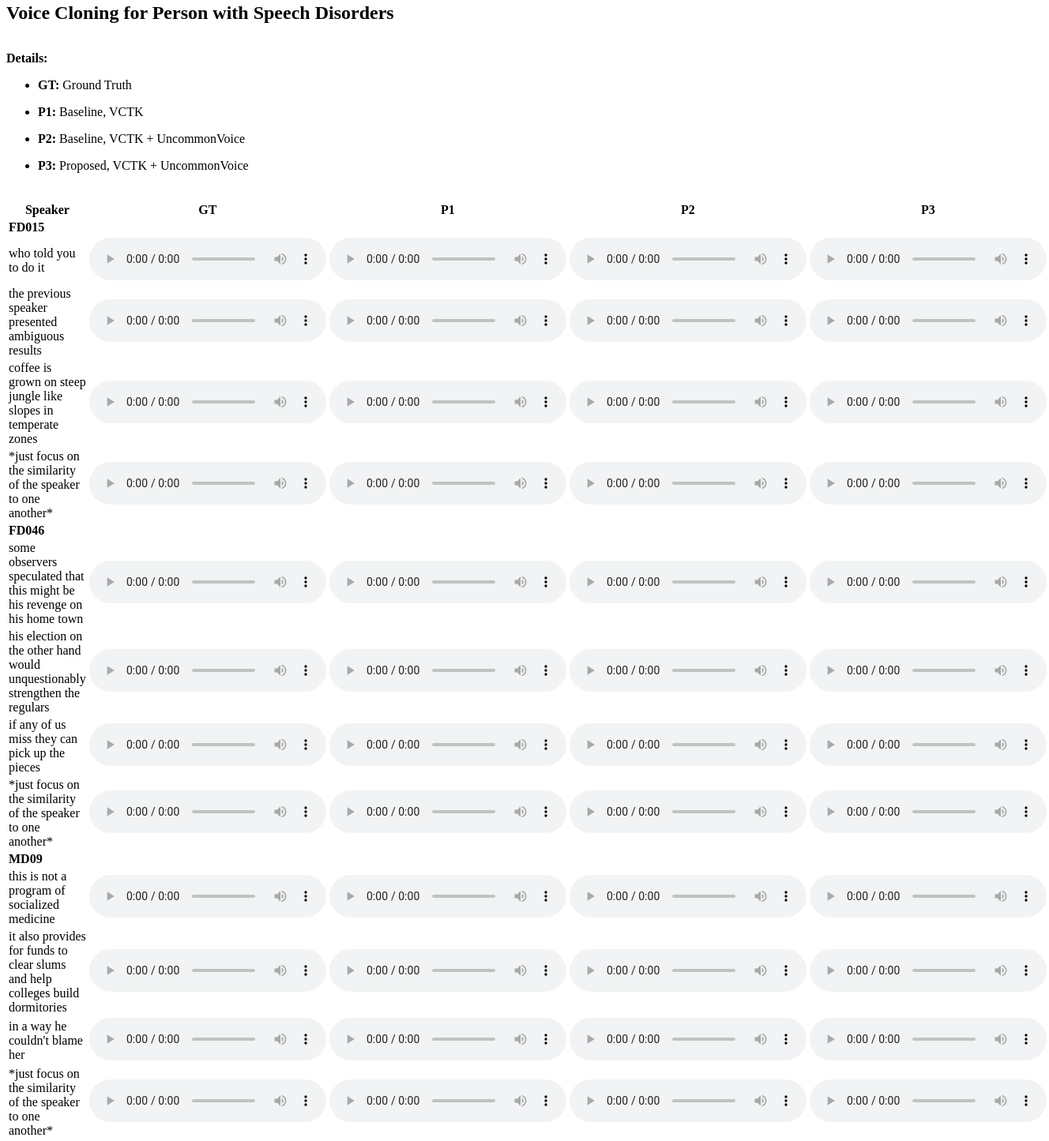
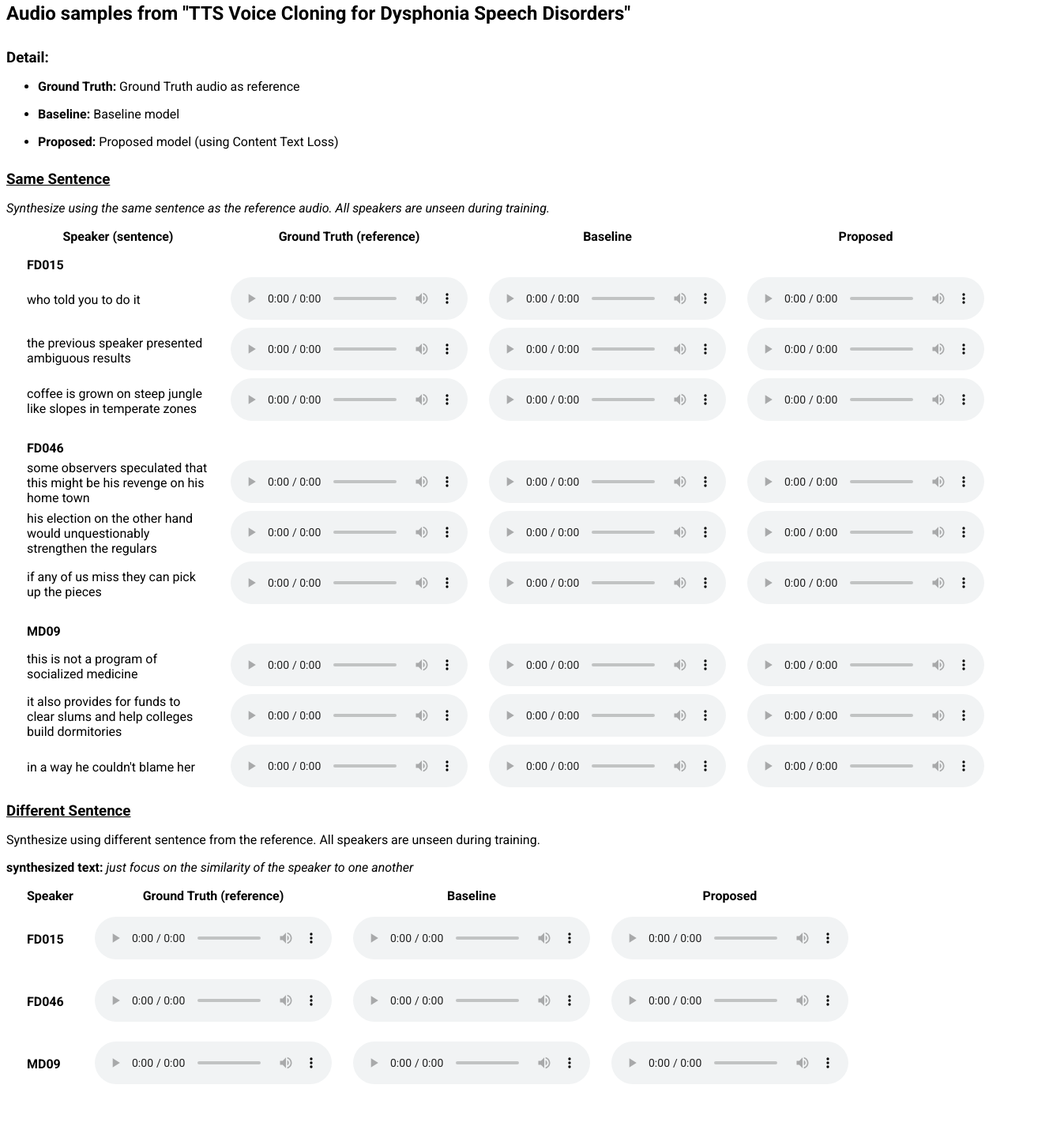
Before and after one commit to dhiyaud/vc-disorder-result, a plain HTML site: page index.html in a window 1280 px wide. Shown: the part 17-1462 px from the top of the page at 79% size, 1328 px wide, since content can reach past the window. After the commit the page ends 1407 px from the top, so only its background shows below. Drawn offline with Linux system fonts and the light colour scheme.

Commit message:
Update audio

```diff
--- a/index.html
+++ b/index.html
@@ -2,130 +2,140 @@
 <html>
   <head>
     <meta charset="UTF-8">
-    <title>Voice Cloning for Person with Speech Disorders</title>
+    <title>Audio samples from "TTS Voice Cloning for Dysphonia Speech Disorders"</title>
+    <link rel="stylesheet" type="text/css" href="style.css"/>
   </head>
+
   <body>
-    <div>
     <article>
       <header>
-          <h1>Voice Cloning for Person with Speech Disorders</h1>
+        <h1>Audio samples from "TTS Voice Cloning for Dysphonia Speech Disorders"</h1>
       </header>
     </article>
 
-			<div style="margin: 35px 0;">
-				<p><b>Details:</b></p>
+    <div class="detail">
+      <h3>Detail:</h3>
       <ul>
-					<li><p><b>GT:</b> Ground Truth</p></li>
-					<li><p><b>P1:</b> Baseline, VCTK</p></li>
-					<li><p><b>P2:</b> Baseline, VCTK + UncommonVoice</p></li>
-					<li><p><b>P3:</b> Proposed, VCTK + UncommonVoice</p></li>
+        <li><p><b>Ground Truth:</b> Ground Truth audio as reference</p></li>
+        <li><p><b>Baseline:</b> Baseline model</p></li>
+        <li><p><b>Proposed:</b> Proposed model (using Content Text Loss)</p></li>
       </ul>
     </div>
 
+    <h3><u>Same Sentence</u></h3>
+    <p><i>Synthesize using the same sentence as the reference audio. All speakers are unseen during training.</i></p>
     <table>
       <thead>
         <tr>
-						<th>Speaker</th><th>GT</th><th>P1</th><th>P2</th><th>P3</th>
+          <th>Speaker (sentence)</th><th>Ground Truth (reference)</th><th>Baseline</th><th>Proposed</th>
         </tr>
       </thead>
       <tbody>
+        <tr class="speaker-spaces"></tr>
         <tr>
           <td><span><b>FD015</b></span><br></td>
         </tr>
         <tr>
-						<td style="max-width: 500px;"><span>who told you to do it</span><br></td>
+          <td><span>who told you to do it</td></span>
           <td><audio controls=""><source src="Demo/FD015/GT/FD015_si1949.wav" type="audio/wav"></audio></td>
-						<td><audio controls=""><source src="Demo/FD015/1/FD015_si1949.wav" type="audio/wav"></audio></td>
           <td><audio controls=""><source src="Demo/FD015/2/FD015_si1949.wav" type="audio/wav"></audio></td>
           <td><audio controls=""><source src="Demo/FD015/3/FD015_si1949.wav" type="audio/wav"></audio></td>
         </tr>
         <tr>
-						<td style="max-width: 500px;"><span>the previous speaker presented ambiguous results</span><br></td>
+          <td><span>the previous speaker presented ambiguous results</td></span>
           <td><audio controls=""><source src="Demo/FD015/GT/FD015_sx151.wav" type="audio/wav"></audio></td>
-						<td><audio controls=""><source src="Demo/FD015/1/FD015_sx151.wav" type="audio/wav"></audio></td>
           <td><audio controls=""><source src="Demo/FD015/2/FD015_sx151.wav" type="audio/wav"></audio></td>
           <td><audio controls=""><source src="Demo/FD015/3/FD015_sx151.wav" type="audio/wav"></audio></td>
         </tr>
         <tr>
-						<td style="max-width: 500px;"><span>coffee is grown on steep jungle like slopes in temperate zones</span><br></td>
+          <td><span>coffee is grown on steep jungle like slopes in temperate zones</td></span>
           <td><audio controls=""><source src="Demo/FD015/GT/FD015_sx432.wav" type="audio/wav"></audio></td>
-						<td><audio controls=""><source src="Demo/FD015/1/FD015_sx432.wav" type="audio/wav"></audio></td>
           <td><audio controls=""><source src="Demo/FD015/2/FD015_sx432.wav" type="audio/wav"></audio></td>
           <td><audio controls=""><source src="Demo/FD015/3/FD015_sx432.wav" type="audio/wav"></audio></td>
         </tr>
+
+        <tr class="speaker-spaces"></tr>
         <tr>
-						<td style="max-width: 500px;"><span>*just focus on the similarity of the speaker to one another*</span><br></td>
+          <td><span><b>FD046</b></span><br></td>
+        </tr>
+        <tr>
+          <td><span>some observers speculated that this might be his revenge on his home town</td></span>
+          <td><audio controls=""><source src="Demo/FD046/GT/FD046_si516.wav" type="audio/wav"></audio></td>
+          <td><audio controls=""><source src="Demo/FD046/2/FD046_si516.wav" type="audio/wav"></audio></td>
+          <td><audio controls=""><source src="Demo/FD046/3/FD046_si516.wav" type="audio/wav"></audio></td>
+        </tr>
+        <tr>
+          <td><span>his election on the other hand would unquestionably strengthen the regulars</td></span>
+          <td><audio controls=""><source src="Demo/FD046/GT/FD046_si530.wav" type="audio/wav"></audio></td>
+          <td><audio controls=""><source src="Demo/FD046/2/FD046_si530.wav" type="audio/wav"></audio></td>
+          <td><audio controls=""><source src="Demo/FD046/3/FD046_si530.wav" type="audio/wav"></audio></td>
+        </tr>
+        <tr>
+          <td><span>if any of us miss they can pick up the pieces</td></span>
+          <td><audio controls=""><source src="Demo/FD046/GT/FD046_si1969.wav" type="audio/wav"></audio></td>
+          <td><audio controls=""><source src="Demo/FD046/2/FD046_si1969.wav" type="audio/wav"></audio></td>
+          <td><audio controls=""><source src="Demo/FD046/3/FD046_si1969.wav" type="audio/wav"></audio></td>
+        </tr>
+
+        <tr class="speaker-spaces"></tr>
+        <tr>
+          <td><span><b>MD09</b></span><br></td>
+        </tr>
+        <tr>
+          <td><span>this is not a program of socialized medicine</td></span>
+          <td><audio controls=""><source src="Demo/MD09/GT/MD09_si458.wav" type="audio/wav"></audio></td>
+          <td><audio controls=""><source src="Demo/MD09/2/MD09_si458.wav" type="audio/wav"></audio></td>
+          <td><audio controls=""><source src="Demo/MD09/3/MD09_si458.wav" type="audio/wav"></audio></td>
+        </tr>
+        <tr>
+          <td><span>it also provides for funds to clear slums and help colleges build dormitories</td></span>
+          <td><audio controls=""><source src="Demo/MD09/GT/MD09_si462.wav" type="audio/wav"></audio></td>
+          <td><audio controls=""><source src="Demo/MD09/2/MD09_si462.wav" type="audio/wav"></audio></td>
+          <td><audio controls=""><source src="Demo/MD09/3/MD09_si462.wav" type="audio/wav"></audio></td>
+        </tr>
+        <tr>
+          <td><span>in a way he couldn't blame her</td></span>
+          <td><audio controls=""><source src="Demo/MD09/GT/MD09_si2003.wav" type="audio/wav"></audio></td>
+          <td><audio controls=""><source src="Demo/MD09/2/MD09_si2003.wav" type="audio/wav"></audio></td>
+          <td><audio controls=""><source src="Demo/MD09/3/MD09_si2003.wav" type="audio/wav"></audio></td>
+        </tr>
+      </tbody>
+    </table>
+
+    <h3><u>Different Sentence</u></h3>
+    <p>Synthesize using different sentence from the reference. All speakers are unseen during training.</p>
+    <p><b>synthesized text:</b><i> just focus on the similarity of the speaker to one another</i></p>
+    <table>
+      <thead>
+        <tr>
+          <th>Speaker</th><th>Ground Truth (reference)</th><th>Baseline</th><th>Proposed</th>
+        </tr>
+      </thead>
+      <tbody>
+        <tr class="speaker-spaces"></tr>
+        <tr>
+          <td><span><b>FD015</b></span><br></td>
           <td><audio controls=""><source src="Demo/FD015/GT/FD015_si1037.wav" type="audio/wav"></audio></td>
-						<td><audio controls=""><source src="Demo/FD015/1/FD015_si1037.wav" type="audio/wav"></audio></td>
           <td><audio controls=""><source src="Demo/FD015/2/FD015_si1037.wav" type="audio/wav"></audio></td>
           <td><audio controls=""><source src="Demo/FD015/3/FD015_si1037.wav" type="audio/wav"></audio></td>
         </tr>
 
+        <tr class="speaker-spaces"></tr>
         <tr>
           <td><span><b>FD046</b></span><br></td>
-					</tr>
-					<tr>
-						<td style="max-width: 500px;"><span>some observers speculated that this might be his revenge on his home town</span><br></td>
-						<td><audio controls=""><source src="Demo/FD046/GT/FD046_si516.wav" type="audio/wav"></audio></td>
-						<td><audio controls=""><source src="Demo/FD046/1/FD046_si516.wav" type="audio/wav"></audio></td>
-						<td><audio controls=""><source src="Demo/FD046/2/FD046_si516.wav" type="audio/wav"></audio></td>
-						<td><audio controls=""><source src="Demo/FD046/3/FD046_si516.wav" type="audio/wav"></audio></td>
-					</tr>
-					<tr>
-						<td style="max-width: 500px;"><span>his election on the other hand would unquestionably strengthen the regulars</span><br></td>
-						<td><audio controls=""><source src="Demo/FD046/GT/FD046_si530.wav" type="audio/wav"></audio></td>
-						<td><audio controls=""><source src="Demo/FD046/1/FD046_si530.wav" type="audio/wav"></audio></td>
-						<td><audio controls=""><source src="Demo/FD046/2/FD046_si530.wav" type="audio/wav"></audio></td>
-						<td><audio controls=""><source src="Demo/FD046/3/FD046_si530.wav" type="audio/wav"></audio></td>
-					</tr>
-					<tr>
-						<td style="max-width: 500px;"><span>if any of us miss they can pick up the pieces</span><br></td>
-						<td><audio controls=""><source src="Demo/FD046/GT/FD046_si1969.wav" type="audio/wav"></audio></td>
-						<td><audio controls=""><source src="Demo/FD046/1/FD046_si1969.wav" type="audio/wav"></audio></td>
-						<td><audio controls=""><source src="Demo/FD046/2/FD046_si1969.wav" type="audio/wav"></audio></td>
-						<td><audio controls=""><source src="Demo/FD046/3/FD046_si1969.wav" type="audio/wav"></audio></td>
-					</tr>
-					<tr>
-						<td style="max-width: 500px;"><span>*just focus on the similarity of the speaker to one another*</span><br></td>
           <td><audio controls=""><source src="Demo/FD046/GT/FD046_si1927.wav" type="audio/wav"></audio></td>
-						<td><audio controls=""><source src="Demo/FD046/1/FD046_si1927.wav" type="audio/wav"></audio></td>
           <td><audio controls=""><source src="Demo/FD046/2/FD046_si1927.wav" type="audio/wav"></audio></td>
           <td><audio controls=""><source src="Demo/FD046/3/FD046_si1927.wav" type="audio/wav"></audio></td>
         </tr>
 
+        <tr class="speaker-spaces"></tr>
         <tr>
           <td><span><b>MD09</b></span><br></td>
-					</tr>
-					<tr>
-						<td style="max-width: 500px;"><span>this is not a program of socialized medicine</span><br></td>
-						<td><audio controls=""><source src="Demo/MD09/GT/MD09_si458.wav" type="audio/wav"></audio></td>
-						<td><audio controls=""><source src="Demo/MD09/1/MD09_si458.wav" type="audio/wav"></audio></td>
-						<td><audio controls=""><source src="Demo/MD09/2/MD09_si458.wav" type="audio/wav"></audio></td>
-						<td><audio controls=""><source src="Demo/MD09/3/MD09_si458.wav" type="audio/wav"></audio></td>
-					</tr>
-					<tr>
-						<td style="max-width: 500px;"><span>it also provides for funds to clear slums and help colleges build dormitories</span><br></td>
-						<td><audio controls=""><source src="Demo/MD09/GT/MD09_si462.wav" type="audio/wav"></audio></td>
-						<td><audio controls=""><source src="Demo/MD09/1/MD09_si462.wav" type="audio/wav"></audio></td>
-						<td><audio controls=""><source src="Demo/MD09/2/MD09_si462.wav" type="audio/wav"></audio></td>
-						<td><audio controls=""><source src="Demo/MD09/3/MD09_si462.wav" type="audio/wav"></audio></td>
-					</tr>
-					<tr>
-						<td style="max-width: 500px;"><span>in a way he couldn't blame her</span><br></td>
-						<td><audio controls=""><source src="Demo/MD09/GT/MD09_si2003.wav" type="audio/wav"></audio></td>
-						<td><audio controls=""><source src="Demo/MD09/1/MD09_si2003.wav" type="audio/wav"></audio></td>
-						<td><audio controls=""><source src="Demo/MD09/2/MD09_si2003.wav" type="audio/wav"></audio></td>
-						<td><audio controls=""><source src="Demo/MD09/3/MD09_si2003.wav" type="audio/wav"></audio></td>
-					</tr>
-					<tr>
-						<td style="max-width: 500px;"><span>*just focus on the similarity of the speaker to one another*</span><br></td>
           <td><audio controls=""><source src="Demo/MD09/GT/MD09_si516.wav" type="audio/wav"></audio></td>
-						<td><audio controls=""><source src="Demo/MD09/1/MD09_si516.wav" type="audio/wav"></audio></td>
           <td><audio controls=""><source src="Demo/MD09/2/MD09_si516.wav" type="audio/wav"></audio></td>
           <td><audio controls=""><source src="Demo/MD09/3/MD09_si516.wav" type="audio/wav"></audio></td>
         </tr>
       </tbody>
     </table>
-    </div>
   </body>
 </html>
--- a/style.css
+++ b/style.css
@@ -0,0 +1,24 @@
+@import url('https://fonts.googleapis.com/css?family=Roboto:400,400i,700');
+body {
+   font-family: 'Roboto', Arial, sans-serif;
+}
+
+h3 {
+  margin: 10px 0;
+}
+
+div.detail {
+  padding: 1px 0;
+}
+
+table {
+  border-spacing: 25px 0;
+}
+
+table tr td {
+  padding-bottom: 5px;
+}
+
+tr.speaker-spaces {
+  height: 15px;
+}
```
Lines whose indentation alone changed are shown as unchanged.
